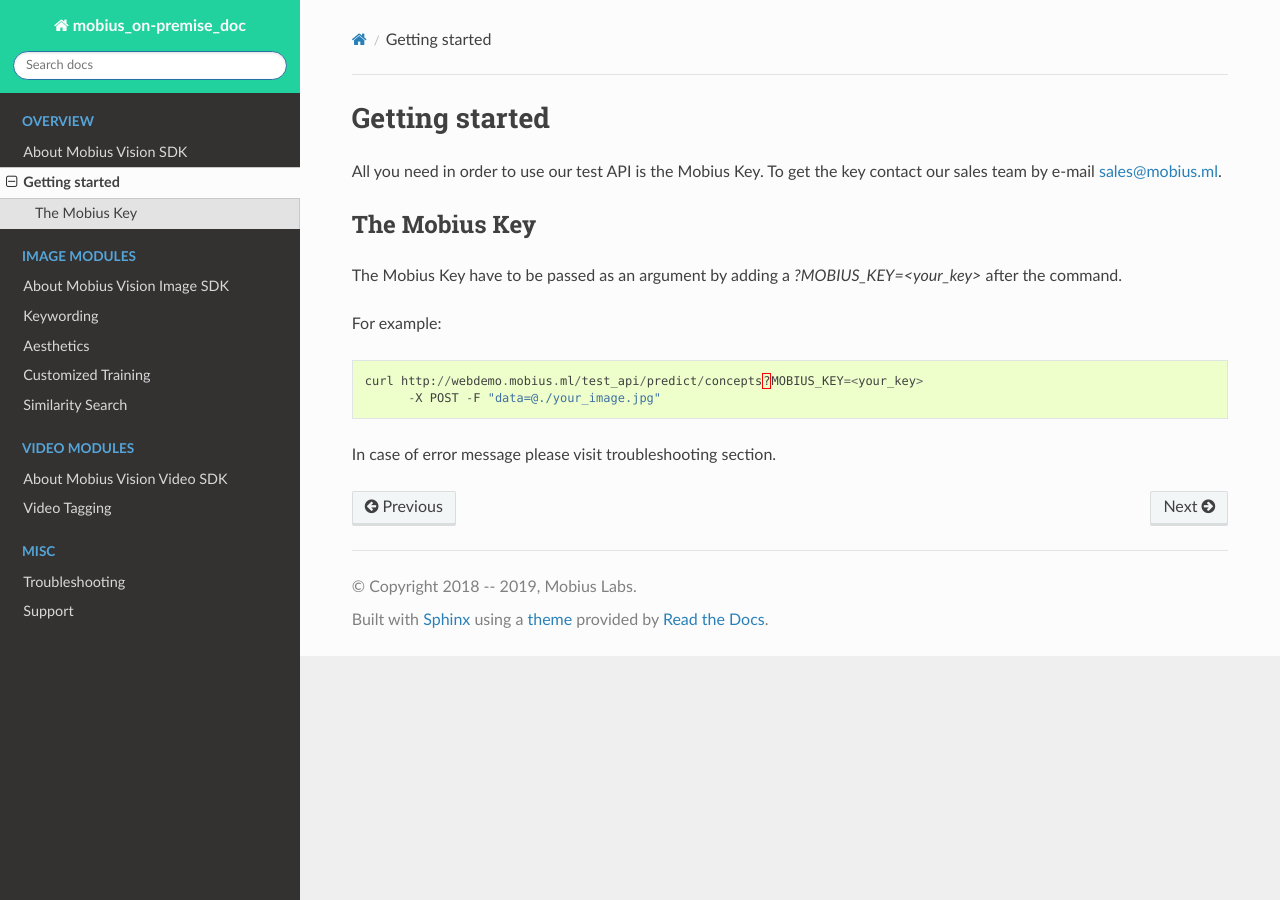
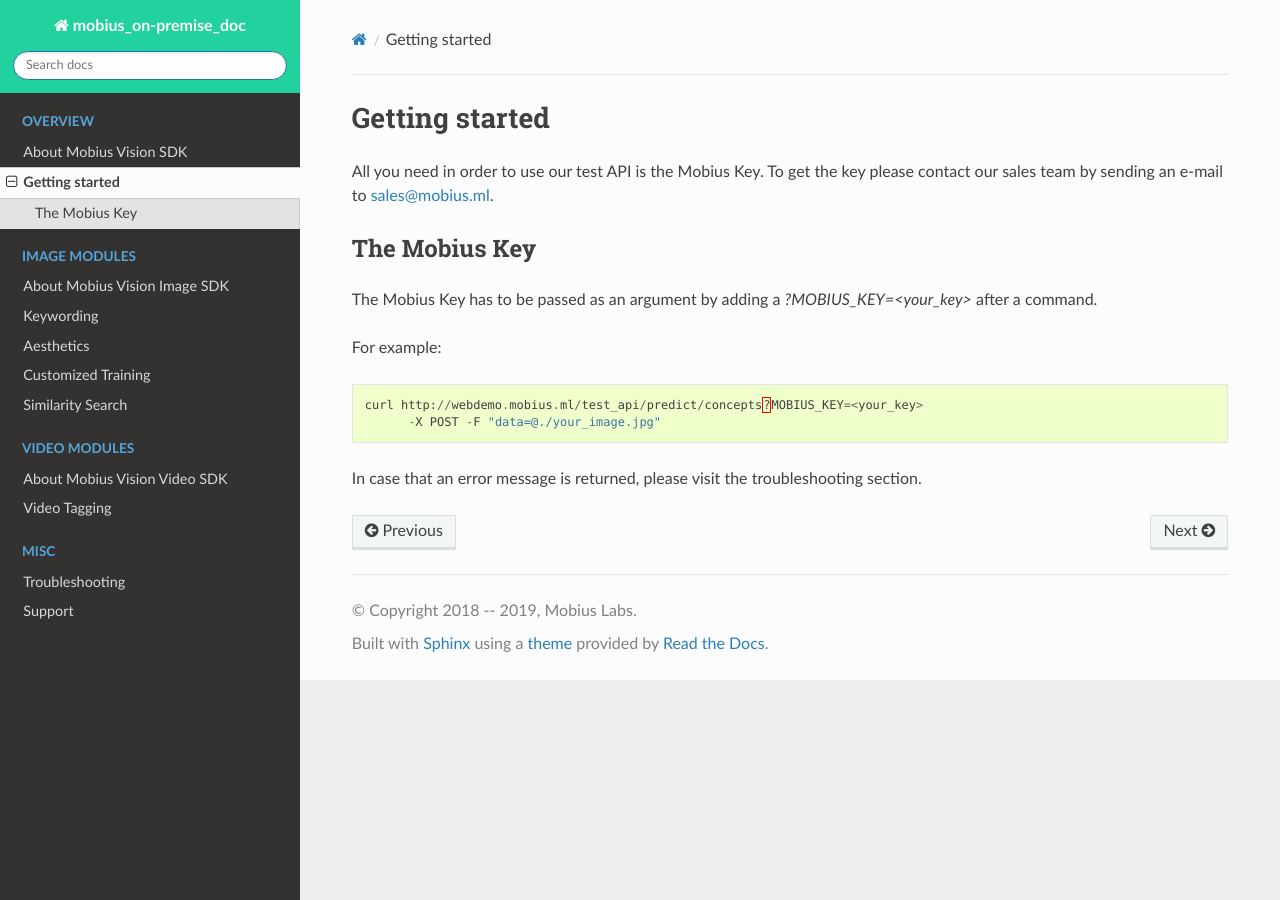
Before and after one commit to rumlingd/mobius_on-premise_doc, a Sphinx documentation site: the page built from source/getting_started.rst, in a window 1280 px wide. Built offline with Sphinx 7.4.7 and the Read the Docs theme 2.0.0, drawn with Linux system fonts in a browser that asks for light colours; formulas are drawn with MathJax 3.

Commit message:
Grammar fixes in installation section

```diff
--- a/source/getting_started.rst
+++ b/source/getting_started.rst
@@ -3,12 +3,12 @@
 Getting started
 ==================
 
-All you need in order to use our test API is the Mobius Key. To get the key contact our sales team by e-mail sales@mobius.ml.
+All you need in order to use our test API is the Mobius Key. To get the key please contact our sales team by sending an e-mail to sales@mobius.ml.
 
 The Mobius Key
 --------------
 
-The Mobius Key have to be passed as an argument by adding a `?MOBIUS_KEY=<your_key>` after the command.
+The Mobius Key has to be passed as an argument by adding a `?MOBIUS_KEY=<your_key>` after a command.
 
 For example:
 ::
@@ -17,4 +17,4 @@
         -X POST -F "data=@./your_image.jpg"
 
 
-In case of error message please visit troubleshooting section.
+In case that an error message is returned, please visit the troubleshooting section.
```
